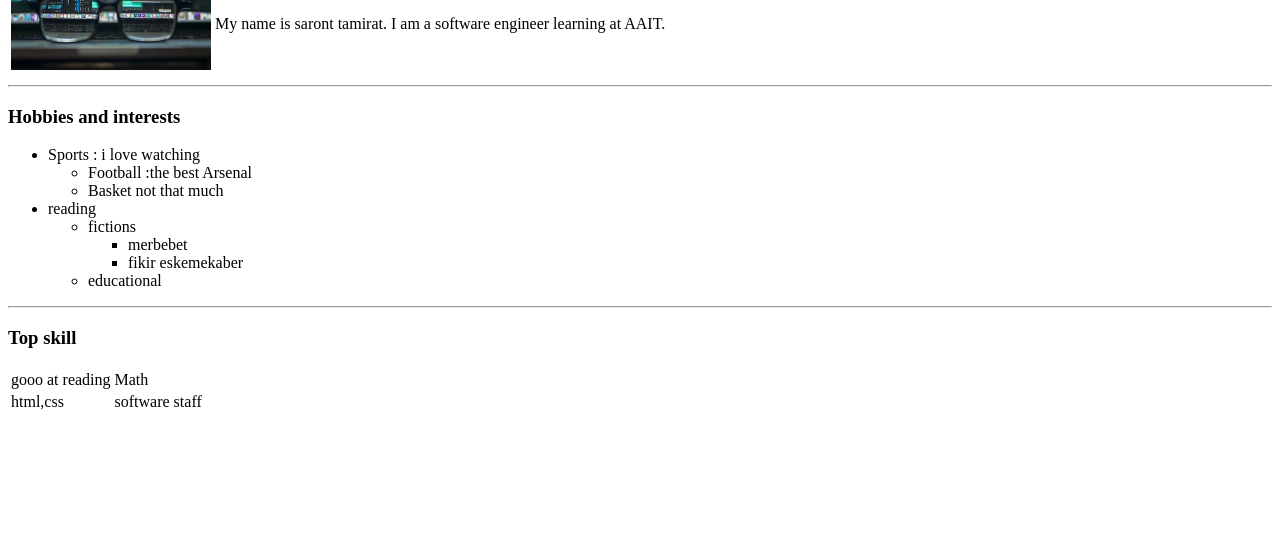
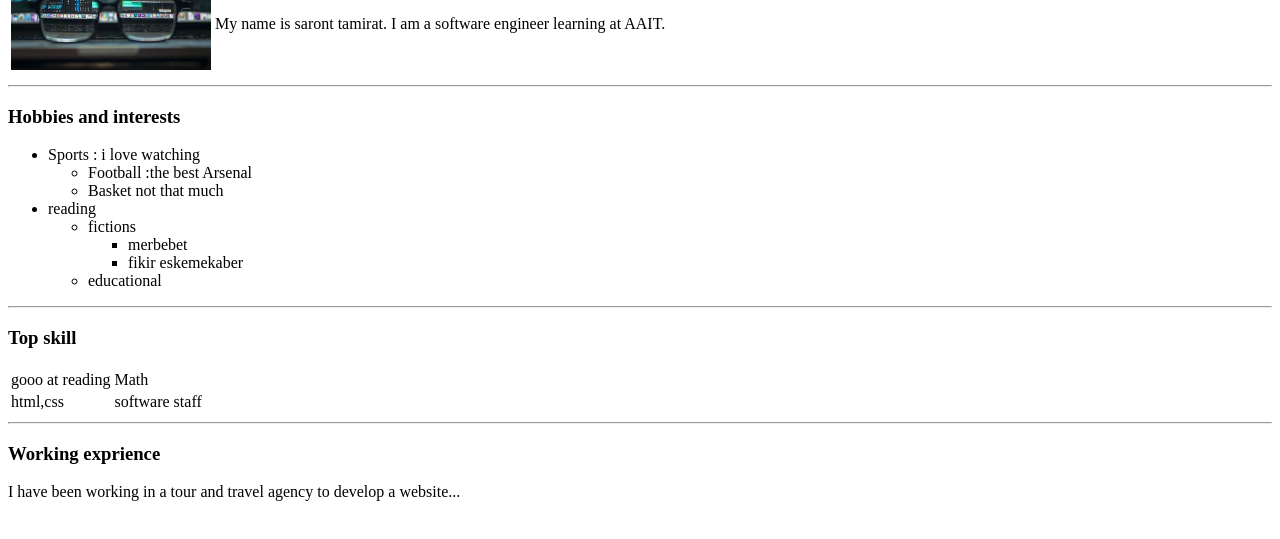
Before and after one commit to saron-tamirat/Mycv, a plain HTML site: page index.html in a window 1280 px wide. Shown: the part 187-726 px from the top of the page. Drawn offline with Linux system fonts and the light colour scheme.

Commit message:
this is the last commit

```diff
--- a/index.html
+++ b/index.html
@@ -56,7 +56,9 @@
             <td>software staff</td>
         </tr>
 
-
     </table>
+    <hr>
+    <h3>Working exprience</h3>
+    <p>I have been working in a tour and travel agency to develop a website... </p>
 </body>
 </html>
```
